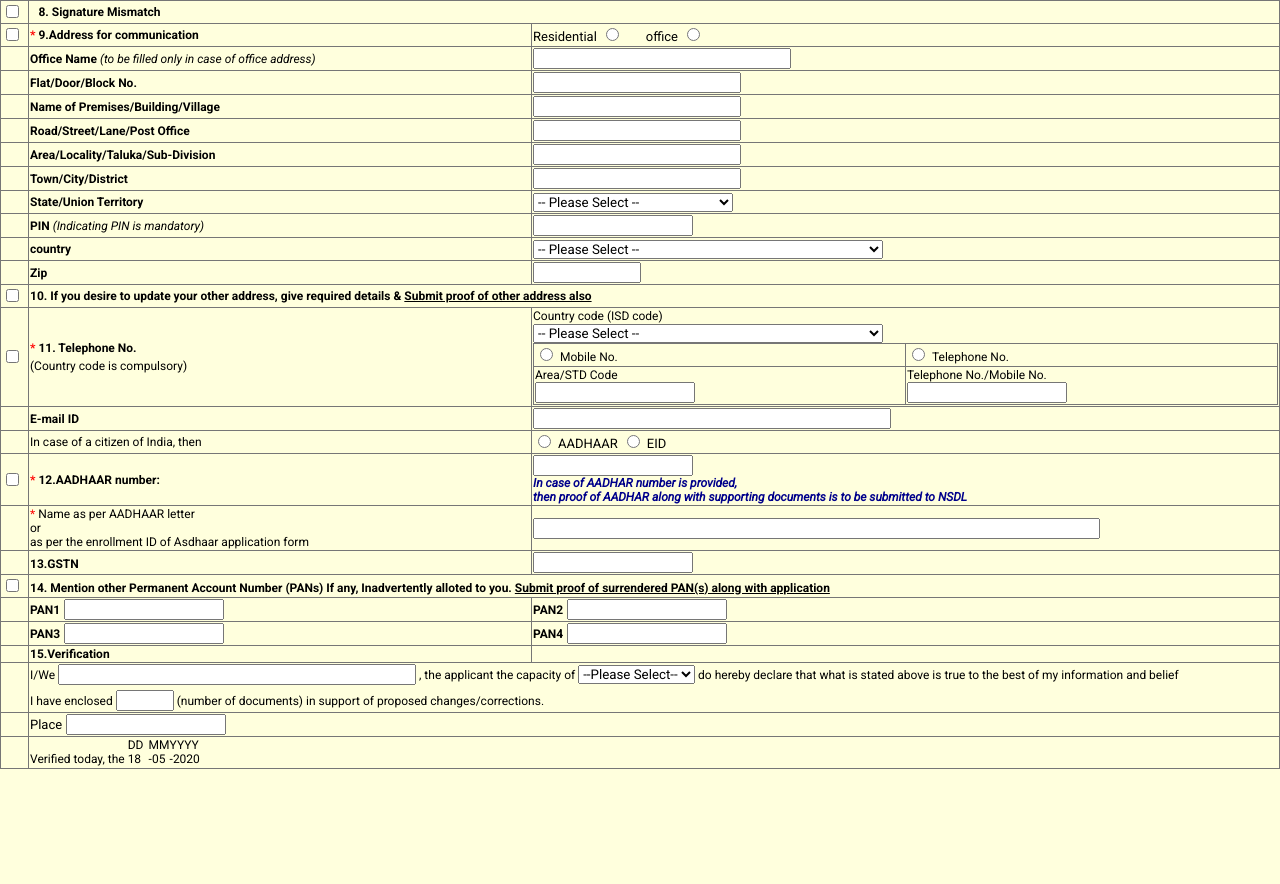
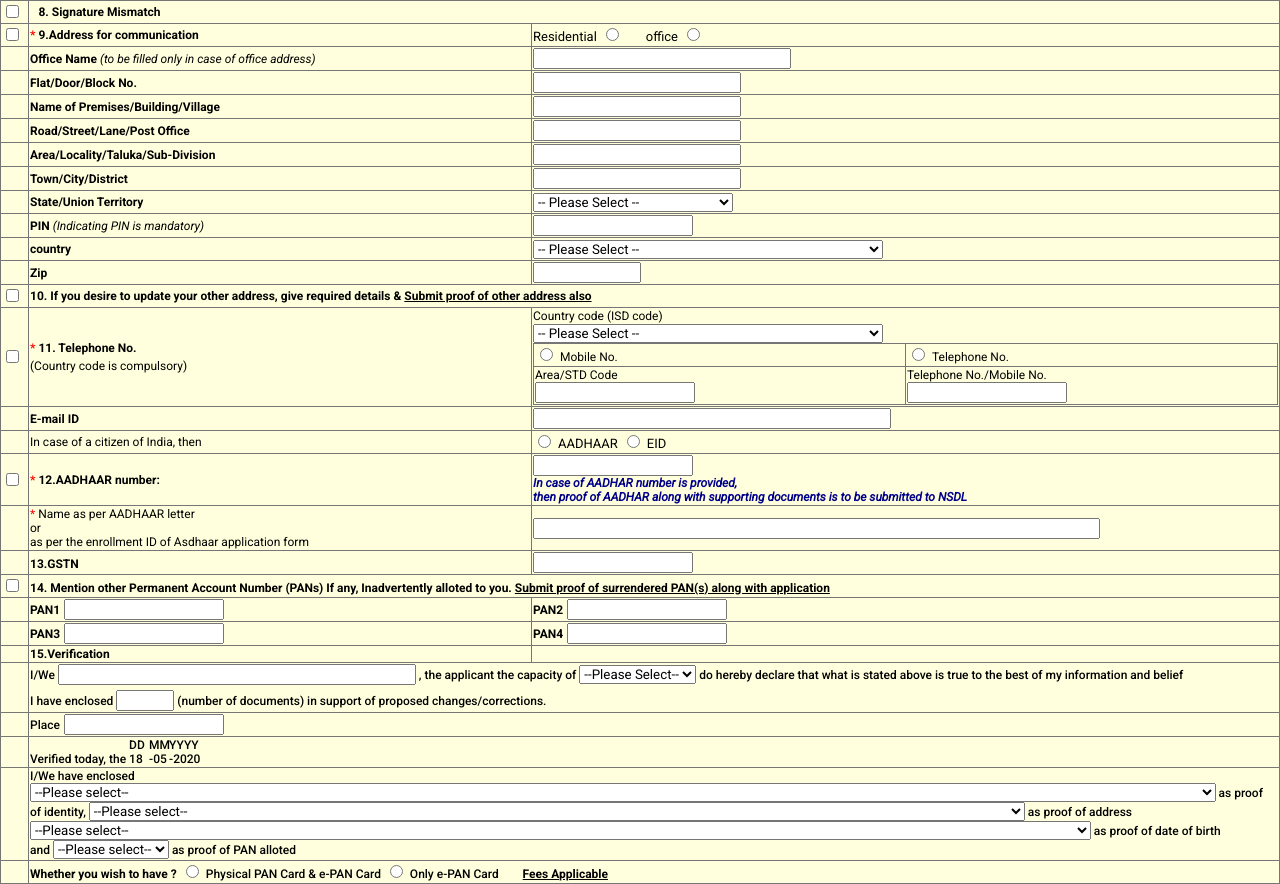
Before and after one commit to sk2111/pan-card-form-html, a plain HTML site: page index.html in a window 1280 px wide. Shown: the part 520-1404 px from the top of the page. Before the commit the page ends 1289 px from the top, so only its background shows below. Drawn offline with Linux system fonts and the light colour scheme.

Commit message:
Add : Pan card form wish column
Signed-off-by: sk2111 <sathisht1996@gmail.com>

```diff
--- a/index.css
+++ b/index.css
@@ -52,6 +52,10 @@ td {
 .field-title {
   font-size: 12px;
   font-weight: bold;
+}
+.field-title-med {
+  font-size: 12px;
+  font-weight: 500;
 }
 .citizen-margin {
   margin-right: 50px;
@@ -145,3 +149,15 @@ td {
   font-size: 12px;
   width: 17px;
 }
+.select-proof {
+  width: 95%;
+}
+.select-proof-1 {
+  width: 75%;
+}
+.select-proof-2 {
+  width: 85%;
+}
+.ml-20 {
+  margin-left: 20px;
+}
--- a/index.html
+++ b/index.html
@@ -719,7 +719,7 @@
           <tr>
             <td></td>
             <td colspan="2">
-              <p class="label-small">I/We
+              <p class="field-title-med">I/We
                 <input type="text" class="address-field-max" />
                 , the applicant the capacity of
                 <select>
@@ -728,7 +728,7 @@
                 do hereby declare that what is stated above
                 is true to the best of my information and belief
               </p>
-              <p class="label-small mt-5">
+              <p class="field-title-med mt-5">
                 I have enclosed <input class="form-field-small" type="text" name="ack-name" />
                 (number of documents) in support of proposed changes/corrections.
               </p>
@@ -738,14 +738,14 @@
           <tr>
             <td></td>
             <td colspan="2">
-              <label for="user-place">Place</label>
+              <label class="field-title-med" for="user-place">Place</label>
               <input id="user-place" type="text" name="userlocation" />
             </td>
           </tr>
           <!-- Verified -->
           <tr>
             <td></td>
-            <td colspan="2">
+            <td colspan="2" class="field-title-med">
               <span class="label-small">
                 Verified today, the
               </span>
@@ -763,6 +763,51 @@
               </div>
             </td>
           </tr>
+          <!-- Enclosed -->
+          <tr>
+            <td></td>
+            <td colspan="2">
+              <p class="field-title-med">I/We have enclosed</p>
+              <div class="field-title-med">
+                <select class="select-proof">
+                  <option>--Please select--</option>
+                </select>
+                as proof
+              </div>
+              <div class="field-title-med">
+                of identity,
+                <select class="select-proof-1">
+                  <option>--Please select--</option>
+                </select>
+                as proof of address
+              </div>
+              <div class="field-title-med">
+                <select class="select-proof-2">
+                  <option>--Please select--</option>
+                </select>
+                as proof of date of birth
+              </div>
+              <div class="field-title-med">
+                and
+                <select>
+                  <option>--Please select--</option>
+                </select>
+                as proof of PAN alloted
+              </div>
+            </td>
+          </tr>
+          <!-- Wish to have -->
+          <tr>
+            <td></td>
+            <td colspan="2">
+              <label class="field-title">Whether you wish to have ?</label>
+              <input id="physicalpan" type="radio" name="wishcard"/>
+              <label for="physicalpan" class="field-title-med">Physical PAN Card & e-PAN Card</label>
+              <input id="onlyepan" type="radio" name="wishcard"/>
+              <label for="onlyepan" class="field-title-med">Only e-PAN Card</label>
+              <a href="https://www.google.com" target="_blank" class="other-proof-link field-title ml-20">Fees Applicable</a>
+            </td>
+          </tr>
         </tbody>
       </table>
     </div>
```
